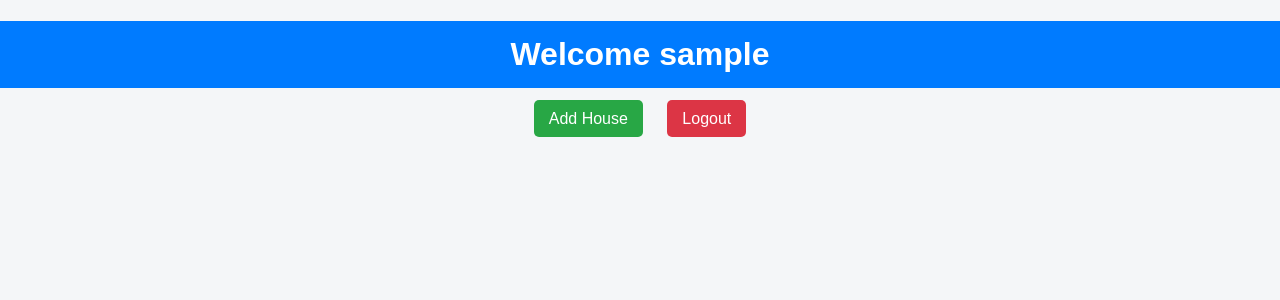
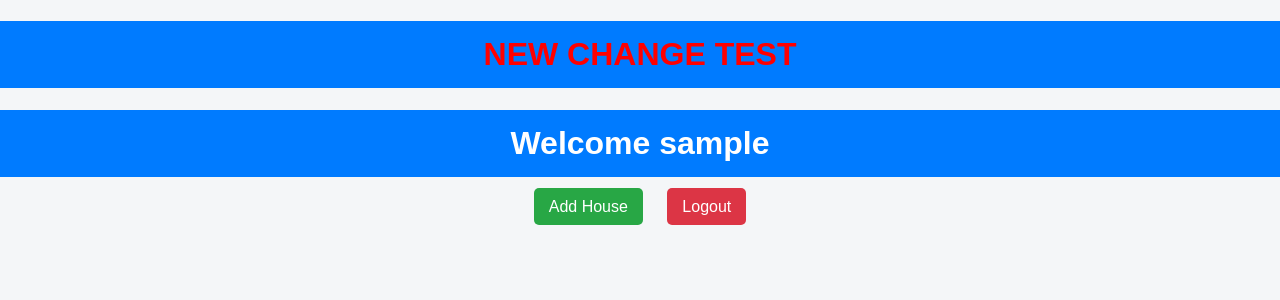
Before and after one commit to maddibhuvana111-hms/HMS-project, a Flask app: page /dashboard in a window 1280 px wide. Shown: the top 300 px of the page. Run offline with Flask 3, Linux system fonts and the light colour scheme; the visitor is signed in with stand-in values (Sample User, id 1); data comes from the database, SQL or seed files in the repository.

Commit message:
test change

```diff
--- a/templates/dashboard.html
+++ b/templates/dashboard.html
@@ -7,7 +7,7 @@
 </head>
 
 <body>
-
+    <h1 style="color:red;">NEW CHANGE TEST</h1>
     <h1>Welcome {{ session['user'] }}</h1>
 
     <div class="top-links">
```
